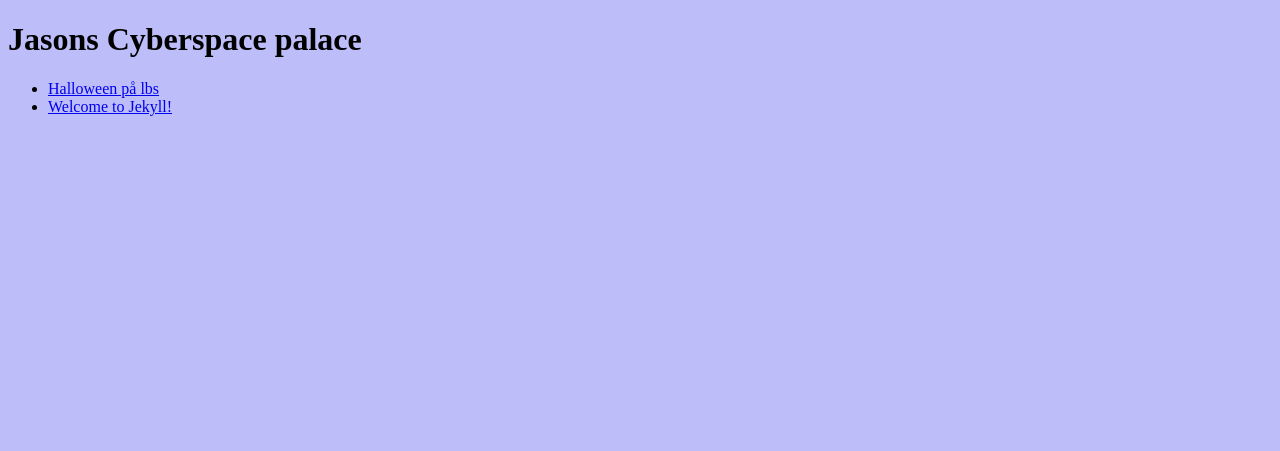
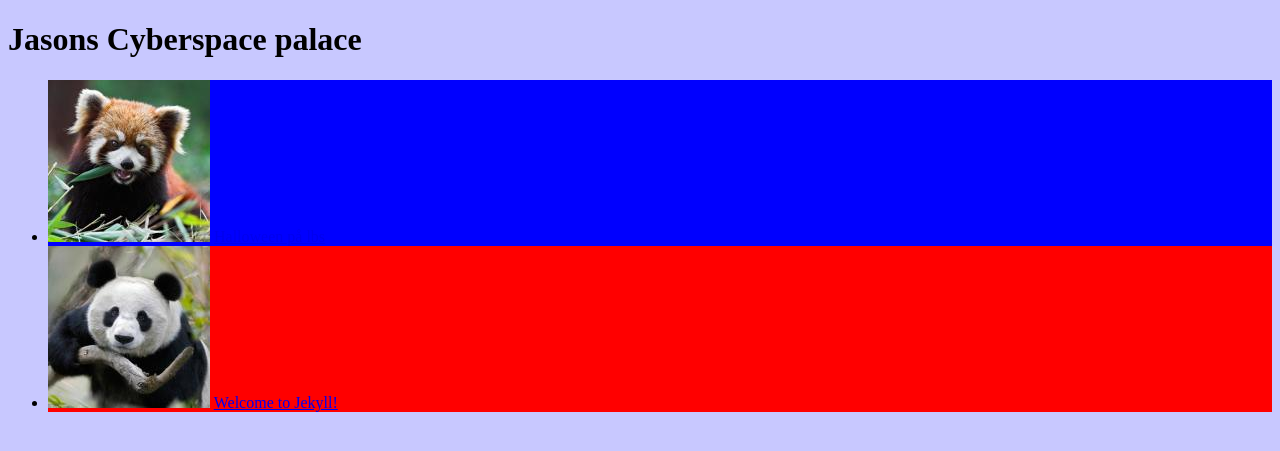
Before and after one commit to lararjason/startup-jekyll, a Jekyll site: the page built from index.markdown, in a window 1280 px wide. Shown: the top 451 px of the page. Built offline with Jekyll 4.4.1, drawn with Linux system fonts in a browser that asks for light colours.

Commit message:
Från Lektion 17/11

```diff
--- a/_layouts/home.html
+++ b/_layouts/home.html
@@ -3,7 +3,10 @@
     <h1>{{site.title}}</h1>
     <ul>
         {% for post in site.posts %}
-            <li><a href="{{post.url}}">{{post.title}}</a></li>
+            <li class="{{post.color}}">
+                <img src="{{post.card-image}}">
+                <a href="{{post.url}}">{{post.title}}</a>
+            </li>
         {% endfor %}
     </ul>
 </body>
--- a/_posts/2022-10-20-welcome-to-jekyll.markdown
+++ b/_posts/2022-10-20-welcome-to-jekyll.markdown
@@ -3,6 +3,8 @@ layout: default
 title:  "Welcome to Jekyll!"
 date:   2022-10-20 10:28:56 +0200
 categories: jekyll update
+card-image: "/assets/img/panda.jpg"
+color: red
 ---
 You’ll find this post in your `_posts` directory. Go ahead and edit it and re-build the site to see your changes. You can rebuild the site in many different ways, but the most common way is to run `jekyll serve`, which launches a web server and auto-regenerates your site when a file is updated.
 
--- a/_sass/_main.scss
+++ b/_sass/_main.scss
@@ -1,3 +1,12 @@
 body {
-    background-color: #bdbdf9;
+    background-color: #c8c8ff;
 }
+
+li{
+    &.blue {
+        background-color: #00f;
+    }
+    &.red {
+        background-color: #f00;
+    }
+}
```
Also changed, not shown: _posts/2022-10-27-halloween-pa-lbs.md (+2 -0 lines), assets/img/panda.jpg (added), assets/img/redpanda.jpg (added).
